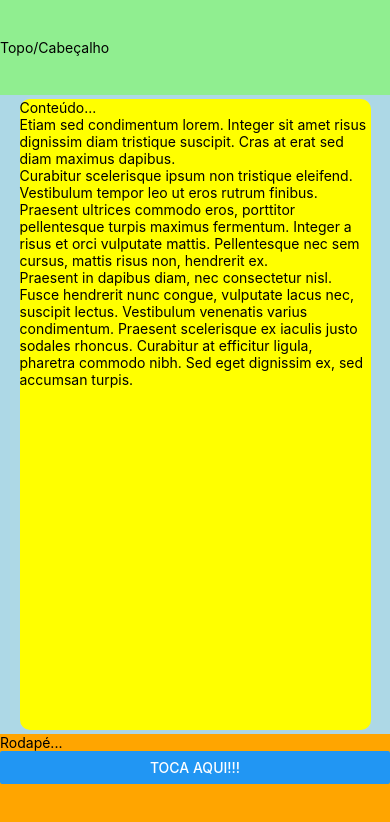
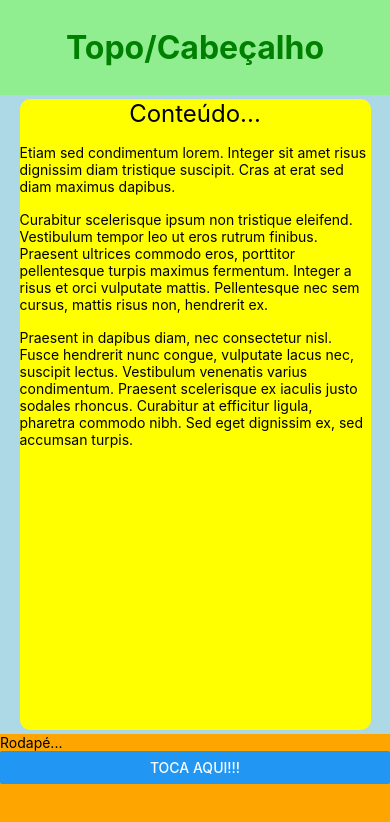
Before and after one commit to melissaJll/ola-react-native, a React Native app: screen / in a window 390 px wide. Shown: the top 822 px of the page. Built offline with nearby package versions, Linux system fonts and the light colour scheme.

Commit message:
Estilos para texto

```diff
--- a/App.js
+++ b/App.js
@@ -77,4 +77,17 @@ const estilos = StyleSheet.create({
     backgroundColor: "orange",
     flex: 0.7,
   },
+  titulo: {
+    fontSize: 32,
+    textAlign: "center",
+    color: "green",
+    fontWeight: "bold",
+  },
+  subtitulo: {
+    textAlign: "center",
+    fontSize: 24,
+  },
+  texto: {
+    marginTop: 16,
+  },
 });
```
